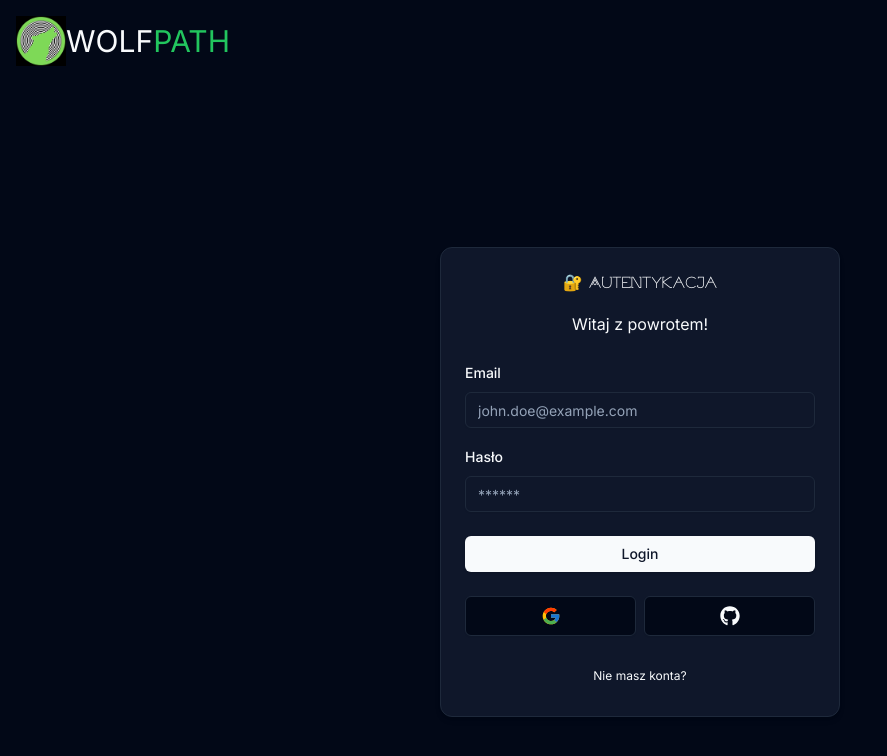
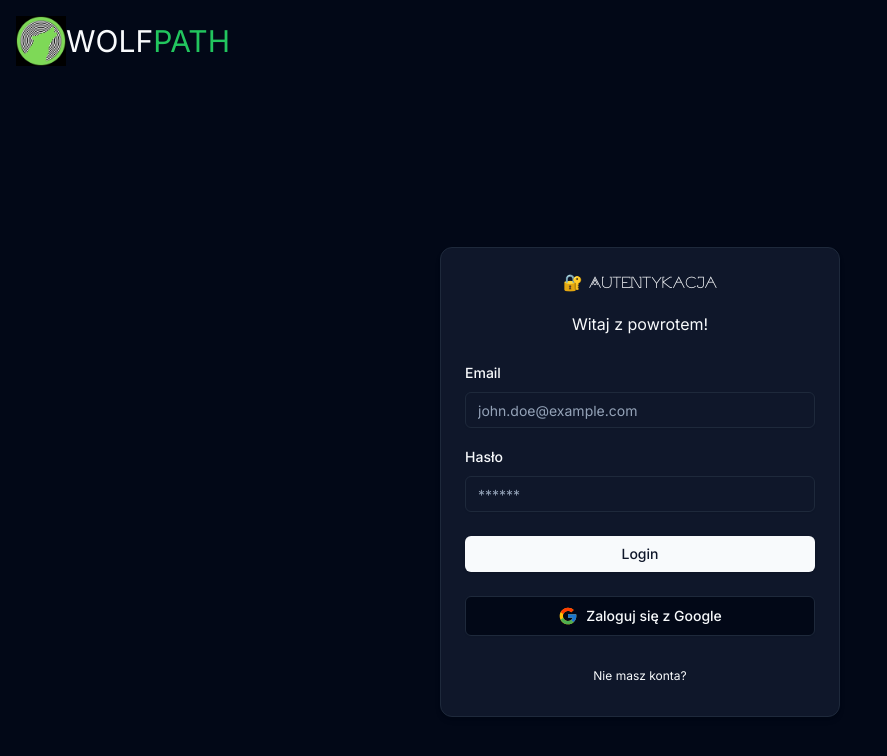
Before and after one commit to AlexanderKrysiuk/wolf-path, a Next.js app: page /auth/login in a window 1280 px wide. Shown: the top 756 px of the page, without its empty margins (0-887 px from the left). Built offline with nearby package versions, Linux system fonts and the light colour scheme; no server answers.

Commit message:
GitHub Button Disabled

```diff
--- a/components/auth/social.tsx
+++ b/components/auth/social.tsx
@@ -17,12 +17,14 @@ export const Social = () =>{
         <div className="flex items-center w-full gap-x-2">
             <Button
                 size={`lg`}
-                className="w-full"
+                className="w-full gap-x-2"
                 variant={`outline`}
                 onClick={()=> onClick("google")}
             >
                 <FcGoogle className="h-5 w-5"/>
+                Zaloguj się z Google
             </Button>
+            {/*
             <Button
                 size={`lg`}
                 className="w-full"
@@ -31,6 +33,7 @@ export const Social = () =>{
             >
                 <FaGithub className="h-5 w-5"/>
             </Button>
+            */}
         </div>
     )
 }
```
